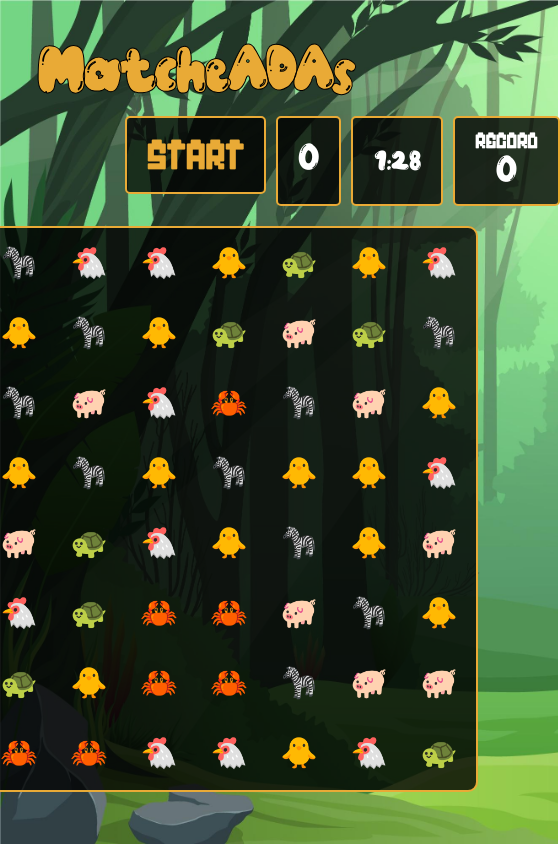
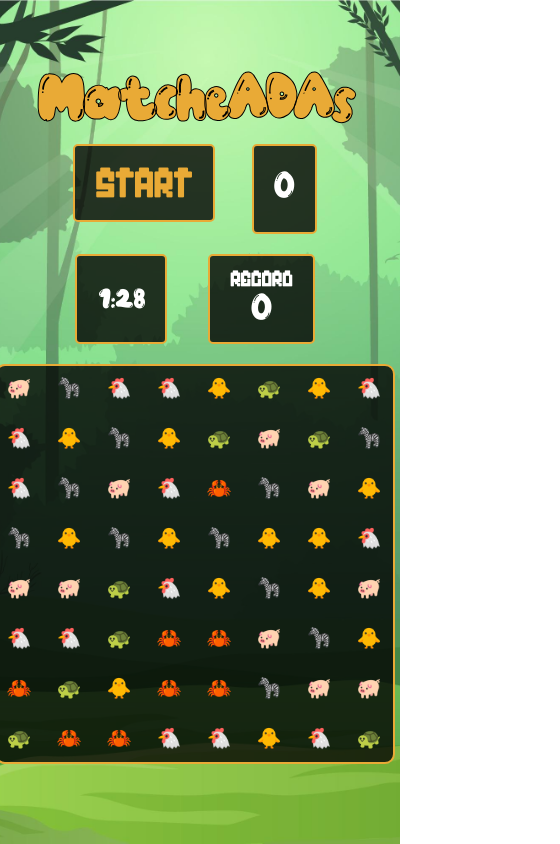
Before and after one commit to Celinesco/MatcheADAs, a website: page index.html in a window 390 px wide. Both pictures are taken after a click on the button "Start". Shown: the whole page, 560 px wide, since content can reach past the window. Drawn offline with Linux system fonts and the light colour scheme.

Commit message:
un poquito mas responsive

```diff
--- a/index.html
+++ b/index.html
@@ -1,5 +1,6 @@
 <!DOCTYPE html>
 <html lang="es">
+
 <head>
     <meta charset="UTF-8">
     <meta http-equiv="X-UA-Compatible" content="IE=edge">
@@ -8,6 +9,7 @@
     <link rel="icon" type="image/ico" href="tres-en-raya.ico">
     <title>MatcheADAs</title>
 </head>
+
 <body>
     <div class="contenedor-titulo">
         <h1>MatcheADAs</h1>
@@ -20,27 +22,31 @@
             </div>
 
             <div>
-                <div class="timer" id= "temporizador"><span id="minutosHTML">1</span><span>:</span><span id="segundosHTML">30</span></div>
+                <div class="timer" id="temporizador"><span id="minutosHTML">1</span><span>:</span><span
+                        id="segundosHTML">30</span></div>
             </div>
             <div class="recordC">
                 <p>Record</p>
                 <span id="record">0</span>
             </div>
         </div>
-        <div class="contenedor-grilla" id="grilla"></div>
+        <div class="contenedor-grilla"></div>
     </div>
 
     <div class="contenedor-modal-tiempo ishidden" id="contenedor-modal-tiempo">
         <div class="modal" id="modal-tiempo">
-            <p class ="cerrar" id="cerrar-modal-game-over">x</p>
-            <img src="https://media.giphy.com/media/9b5PGYzFoeLvy3RfJO/giphy.gif" style="width: 60%" alt = "" >
+            <p class="cerrar" id="cerrar-modal-game-over">x</p>
+            <img src="https://media.giphy.com/media/9b5PGYzFoeLvy3RfJO/giphy.gif" style="width: 60%" alt="">
 
         </div>
     </div>
 
 
+
+
     <script src="main.js"></script>
 </body>
+
 </html>
 
 
--- a/main.js
+++ b/main.js
@@ -11,7 +11,8 @@ const recordHTML = document.getElementById("record");
 
 
 
-const width = 8;
+const widthGrilla = 8;
+let tamanioCuadrado = 70;
 const arrayDeEmojis = ["🐢", "🐔", "🐖", "🦓", "🐥", "🦀"];
 let ijRepetidosFilas = [];
 let ijRepetidosColumnas = [];
@@ -85,9 +86,9 @@ const generadorDeGrilla = (rows, columns) => {
 
 const grillaVacia = () => {
   let grilla = [];
-  for (let i = 0; i < width; i++) {
+  for (let i = 0; i < widthGrilla; i++) {
     let subArray = [];
-    for (let j = 0; j < width; j++) {
+    for (let j = 0; j < widthGrilla; j++) {
       subArray.push(0)
     }
     grilla.push(subArray)
@@ -158,27 +159,46 @@ const grillaSinMatches = (cantidad) => {
 grilla = grillaSinMatches(8)
 
 
-const actualizarListaEmojis = () => {
-  let listaEmoji = document.querySelectorAll('.lista-emoji')
-  return listaEmoji
-}
-
 const crearGrillaEnHTML = (array) => {
-
-  for (let i = 0; i < width; i++) {
-    for (let j = 0; j < width; j++) {
+  for (let i = 0; i < widthGrilla; i++) {
+    for (let j = 0; j < widthGrilla; j++) {
       const cuadrado = document.createElement('div');
       cuadrado.setAttribute('class', 'lista-emoji');
       cuadrado.setAttribute('data-x', i)
       cuadrado.setAttribute('data-y', j)
-      cuadrado.setAttribute("id",i*width+j)
+      cuadrado.setAttribute("id",i*widthGrilla+j)
       cuadrado.style.position = "absolute";
-      cuadrado.style.top = `${i * 70}px`
-      cuadrado.style.left = `${j * 70}px`;
+      cuadrado.style.top = `${i * tamanioCuadrado+2}px`
+      cuadrado.style.left = `${j * tamanioCuadrado+2}px`;
       cuadrado.style.cursor = "pointer";
       cuadrado.textContent = array[i][j];
       contenedorGrilla.appendChild(cuadrado);
     }
+  }
+}
+
+
+const dimensionarCuadrado = () => {
+  if (window.innerWidth < 400) {
+      tamanioCuadrado = 35
+      contenedorGrilla.style.width = "290px"
+      contenedorGrilla.style.height = `290px`
+  }
+  if (window.innerWidth < 500) {
+    tamanioCuadrado = 45
+    contenedorGrilla.style.width = "360px"
+    contenedorGrilla.style.height = `360px`
+  }
+
+  if (window.innerWidth < 650) {
+    tamanioCuadrado = 50
+    contenedorGrilla.style.width = "400px"
+    contenedorGrilla.style.height = `400px`
+  }
+  else {
+    tamanioCuadrado = 65
+    contenedorGrilla.style.width = `${tamanioCuadrado * widthGrilla}px`
+    contenedorGrilla.style.height= `${tamanioCuadrado * widthGrilla}px`
   }
 }
 
@@ -188,7 +208,7 @@ const crearGrillaEnHTML = (array) => {
 // Variable hoisting
 
 const emojisOnClick = () => {
-  let listaEmoji = actualizarListaEmojis()
+  let listaEmoji = document.querySelectorAll('.lista-emoji')
   listaEmoji.forEach((emoji) => {
     emoji.onclick = (e) => {
       if (!clickHabilitado) return;
@@ -222,10 +242,10 @@ const imprimirGrillaLuegoDeAccion = () => {
 const cambiarPosicionCSS = (ax,ay,bx,by) => {
   let primerClick = document.getElementById(arrayIDs[0])
   let segundoClick = document.getElementById(arrayIDs[1])
-  primerClick.style.top = `${bx * 70}px`;
-  primerClick.style.left = `${by * 70}px`;
-  segundoClick.style.top = `${ax * 70}px`;
-  segundoClick.style.left = `${ay * 70}px`;
+  primerClick.style.top = `${bx * tamanioCuadrado}px`;
+  primerClick.style.left = `${by * tamanioCuadrado}px`;
+  segundoClick.style.top = `${ax * tamanioCuadrado}px`;
+  segundoClick.style.left = `${ay * tamanioCuadrado}px`;
 }
 
 
@@ -296,12 +316,12 @@ const vaciarMatches = (matriz) => {
     identificarTriosEnColumnas(grilla)
 
     puntajeAnterior = puntaje;
-    for (let i = 0; i < width; i++) {
-      for (let j = 0; j < width; j++) {
+    for (let i = 0; i < widthGrilla; i++) {
+      for (let j = 0; j < widthGrilla; j++) {
         if (elementosABorrar[i][j] === 1) {
           puntaje += 1 * 10
           matriz[i][j] = null;
-          let emoji1 = document.getElementById(i * width + j)
+          let emoji1 = document.getElementById(i * widthGrilla + j)
           desvanecerEmoji(emoji1)
         }
       }
@@ -432,8 +452,10 @@ const guardarPuntajeLocalStorage = () => {
 
 botonEmpezar.onclick = () => {
   contenedorGrilla.innerHTML = "";
+  dimensionarCuadrado()
   crearGrillaEnHTML(grilla);
   emojisOnClick();
   activarTemporizador();
+  // dimensionarCuadrado()
 
 }
--- a/styles/_breakpoints.scss
+++ b/styles/_breakpoints.scss
@@ -18,7 +18,13 @@
 
 
 @media (max-width: 575.98px) {
-
+    .contenedor-puntajes {
+        flex-wrap: wrap;
+        width: 280px
+    }
+    .lista-emoji {
+        font-size: 20px;
+    }
  }
 
 
--- a/styles/style.scss
+++ b/styles/style.scss
@@ -28,6 +28,7 @@ body {
     background-attachment: fixed;
 }
 
+
 .contenedor-principal {
     display: flex;
     justify-content: center;
@@ -37,14 +38,14 @@ body {
     position: relative;
     @include formato-tarjetas();
     height: 566px;
-    width: 566px;
+    max-width: 566px;
     border-radius: 10px;
 }
 
 .lista-emoji {
     @include flex-centrar;
-    height: 70px;
-    width: 70px;
+    min-height: 40px;
+    min-width: 40px;
     font-size: 30px;
     transition-property: left, top;
     transition-duration: 0.7s;
```
Also changed, not shown: styles/style.css, 1 other file.
